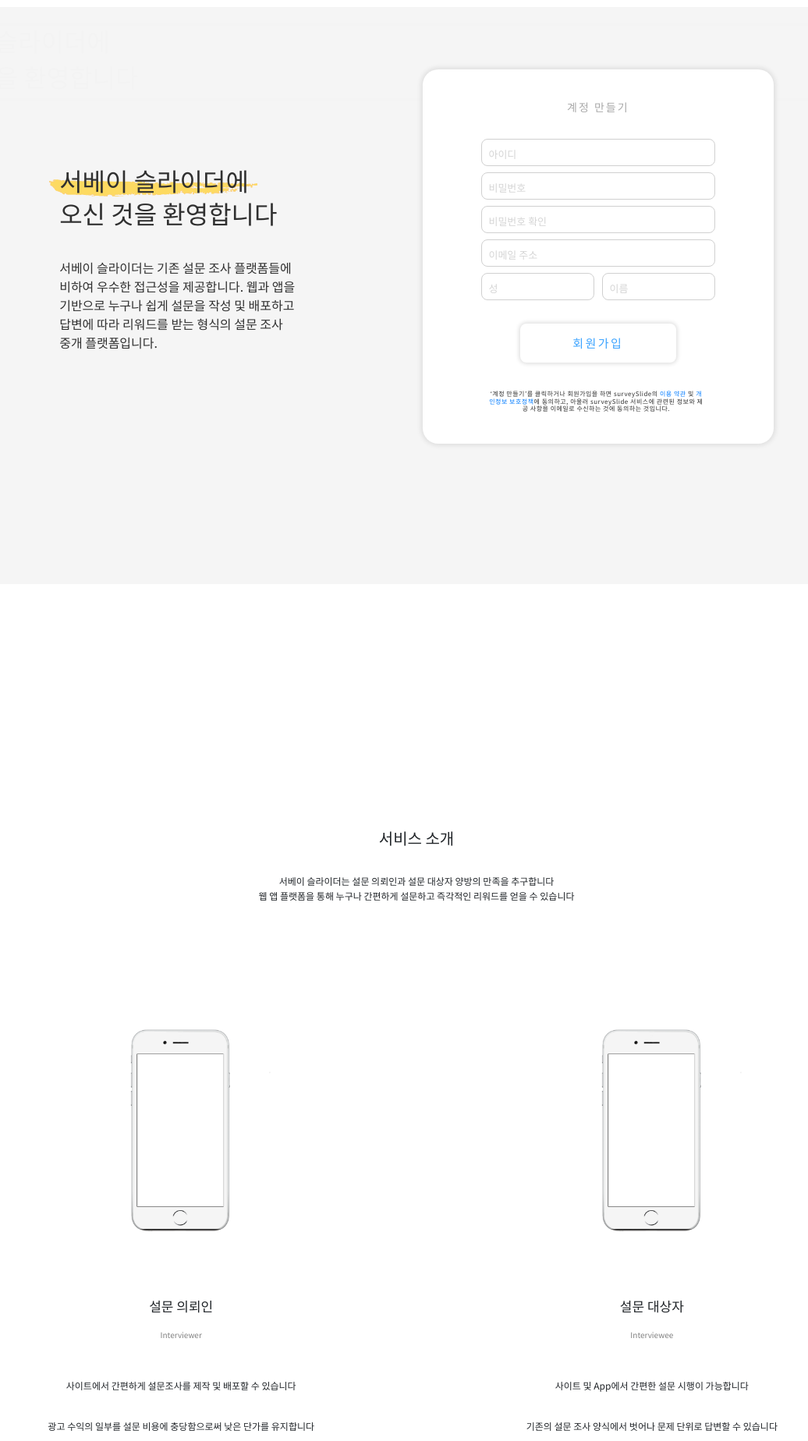
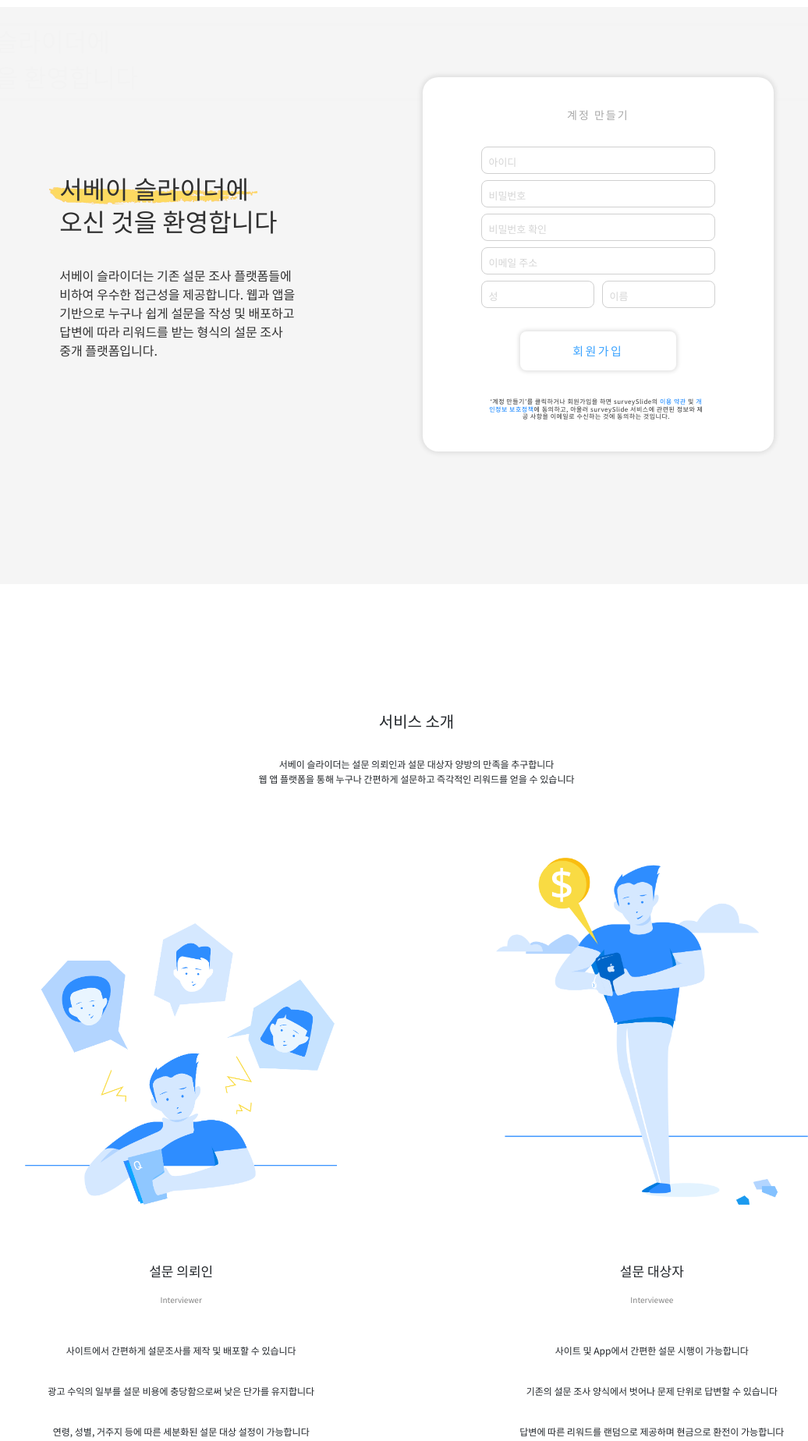
Before and after one commit to born9507/surveySlide, a Django app: page / in a window 1280 px wide. Shown: the part 91-1939 px from the top of the page at 78% size, without its empty margins (106-1142 px from the left). Run offline with Django 3.2, Linux system fonts and the light colour scheme; data that the repository does not hold is empty; some libraries are stand-ins or nearby versions.

Commit message:
seongjun late night

```diff
--- a/surveySlide/pages/static/pages/script.js
+++ b/surveySlide/pages/static/pages/script.js
@@ -1,5 +1,5 @@
 function go_introduction(){
-	document.documentElement.scrollTop = 970;
+	document.documentElement.scrollTop = 830;
 }
 
 function go_price(){
--- a/surveySlide/pages/static/pages/style.css
+++ b/surveySlide/pages/static/pages/style.css
@@ -101,7 +101,7 @@ body {
 
 .intro {
     margin: 0px auto;
-    margin-top: 90px;
+    margin-top: 100px;
 }
 
 .title {
@@ -240,7 +240,7 @@ input:hover{
 
 .service_introduction {
     position: relative;
-    top: 930px;
+    top: 780px;
     text-align: center;
     margin: 0px auto;
 }
@@ -267,7 +267,7 @@ input:hover{
 .interview {
     position: relative;
     margin: 0px auto;
-    top: 20px;
+    top: -20px;
     text-align: center;
 }
 
@@ -423,7 +423,7 @@ ul.price {
     position: relative;
     top: 1180px;
     right: 200px;
-    margin-bottom : 50px;
+    margin-bottom : 10px;
     font-size: 9px;
     display: flex;
 }
--- a/surveySlide/pages/templates/pages/index.html
+++ b/surveySlide/pages/templates/pages/index.html
@@ -55,7 +55,7 @@
   <br>
   <div class = "interview">
     <div class = "interviewer">
-      <img class="interviewer_image" src="{% static "pages\imgs\download-for-free-10-png-iphone-png-white-top-images-at-carlisle-white-iphone-png-1258_944.png" %}"/>
+      <img class="interviewer_image" src="{% static "pages\imgs\illustration1.png" %}"/>
       <br>
       <br>
       <br>
@@ -74,7 +74,7 @@
       </div>
     </div>
     <div class = "interviewee">
-      <img class="interviewer_image" src="{% static "pages\imgs\download-for-free-10-png-iphone-png-white-top-images-at-carlisle-white-iphone-png-1258_944.png" %}"/>
+      <img class="interviewer_image" src="{% static "pages\imgs\illustration2.png" %}"/>
       <br>
       <br>
       <br>
```
Also changed, not shown: surveySlide/pages/static/pages/imgs/illustration1.png (added), surveySlide/pages/static/pages/imgs/illustration2.png (added).
